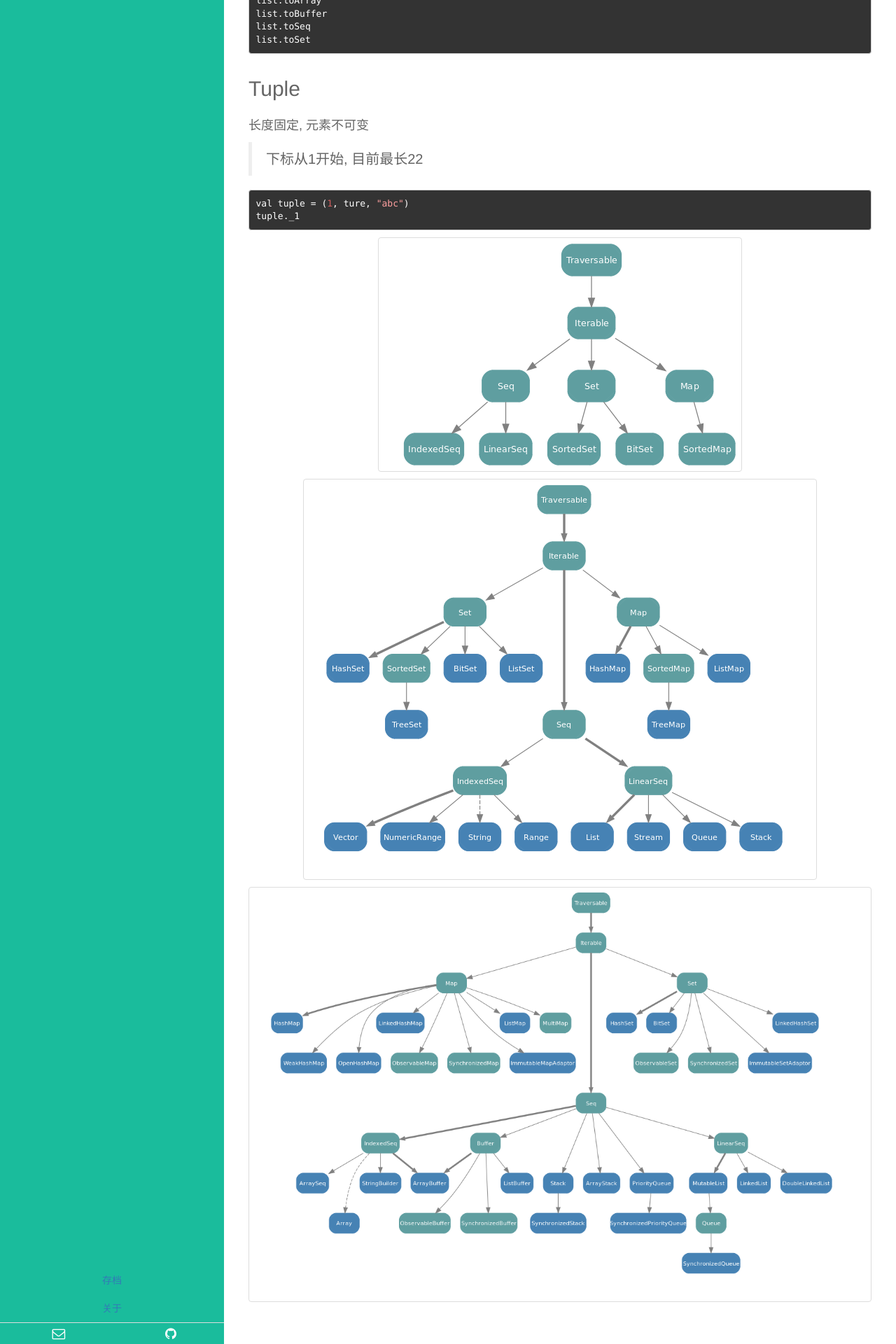
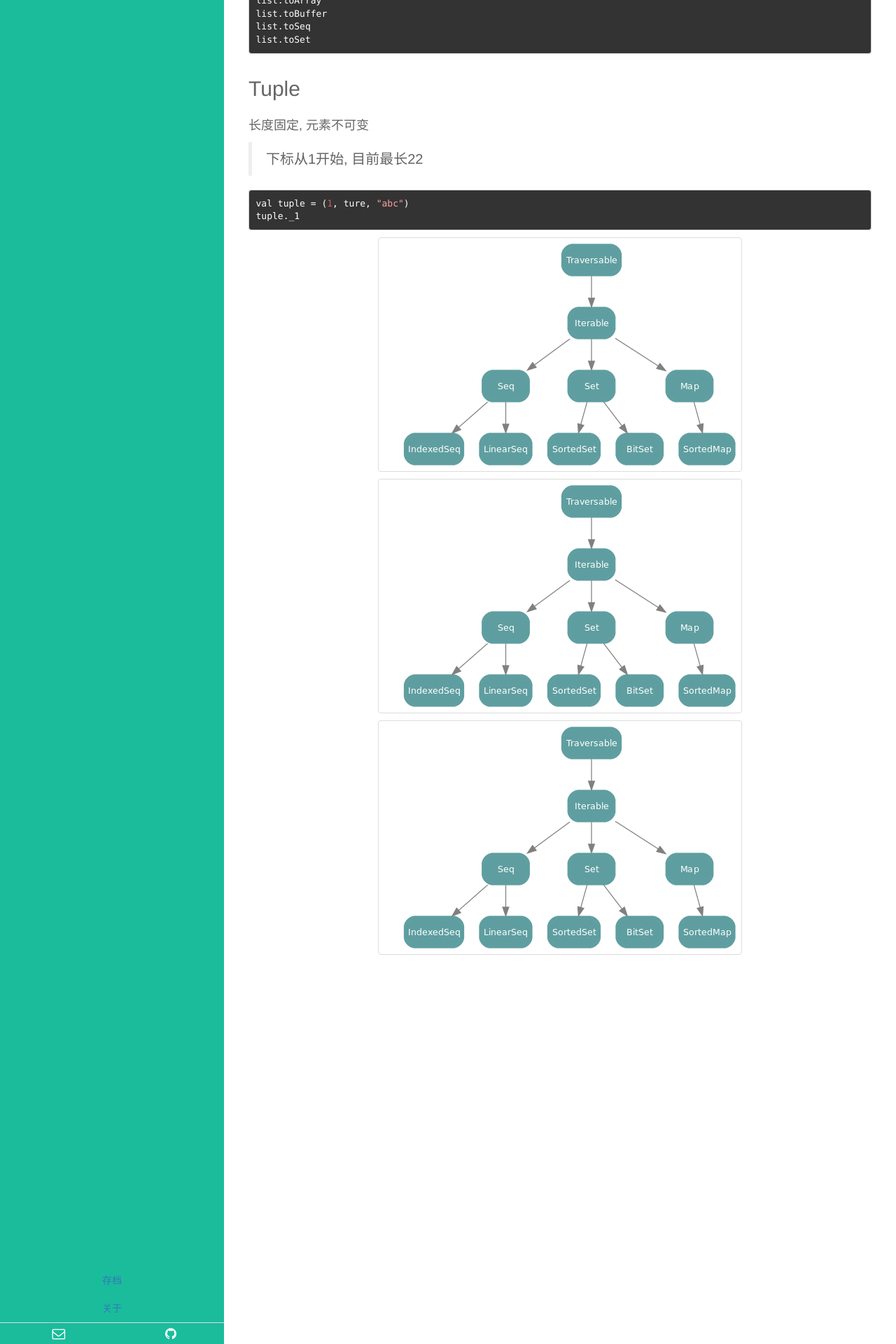
Before and after one commit to ichennan/ichennan.github.io, a Jekyll site: the page built from _posts/scala/2016-04-15-Scala-Learning-6.md, in a window 1280 px wide. Shown: the part 1090-3010 px from the top of the page at 70% size. Built offline with Jekyll 4.4.1, drawn with Linux system fonts in a browser that asks for light colours.

Commit message:
scala learning

```diff
--- a/_posts/scala/2016-04-15-Scala-Learning-6.md
+++ b/_posts/scala/2016-04-15-Scala-Learning-6.md
@@ -73,6 +73,6 @@
 
 ![collection](/public/img/collection.png)
 
-![immutable](/public/img/immutable.png)
+![immutable](/public/img/collection.png)
 
-![mutable](/public/img/mutable.png)
+![mutable](/public/img/collection.png)
```
